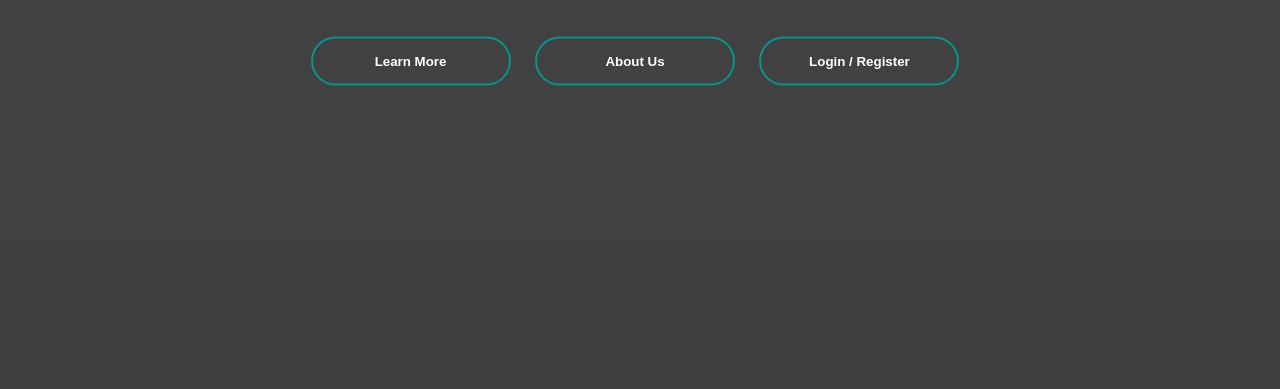
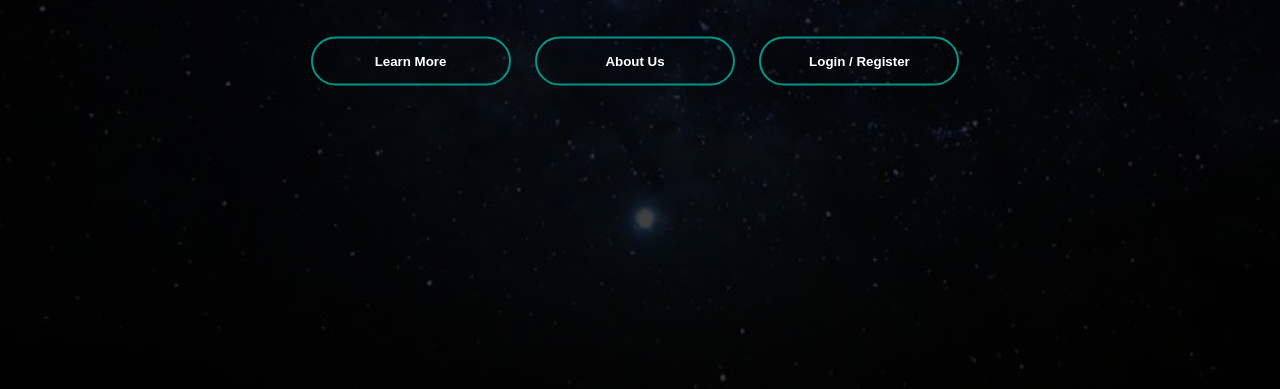
Before and after one commit to SamGao2023/SUS-Corp., a plain HTML site: page index.html in a window 1280 px wide. Shown: the part 411-800 px from the top of the page. Drawn offline with Linux system fonts and the light colour scheme.

Commit message:
Update Title.css

```diff
--- a/Title.css
+++ b/Title.css
@@ -6,7 +6,7 @@
 .banner {
     width: 100%;
     height: 100vh;
-    background-image: linear-gradient(rgba(4, 4, 4, 0.75), rgba(0, 0, 0, 0.75)), url("sus.jpg");
+    background-image: linear-gradient(rgba(4, 4, 4, 0.75), rgba(0, 0, 0, 0.75)), url("sus.jpeg");
     background-size: cover;
     background-position: center;
 }
```
